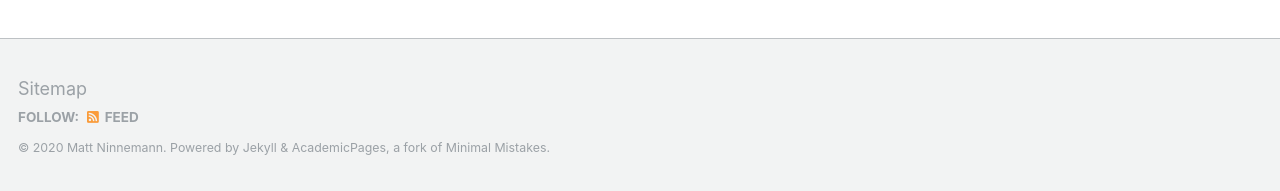
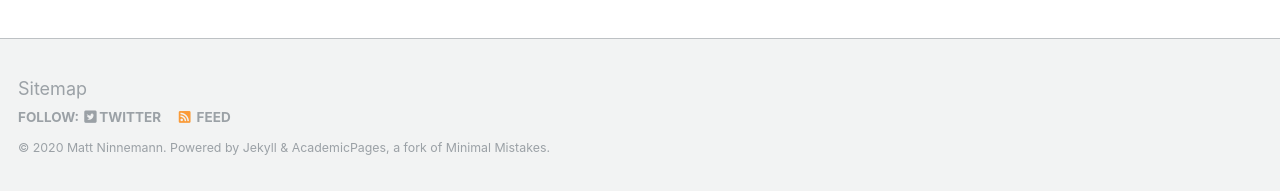
Before and after one commit to maygoo23/maygoo23.github.io, a Jekyll site: the page built from _pages/about.md, in a window 1280 px wide and 900 px high, scrolled down 2463 px. Shown: the part 706-897 px from the top of the window. Built offline with Jekyll 4.4.1, drawn with Linux system fonts in a browser that asks for light colours; some web fonts are replaced.

Commit message:
Add Twitter

```diff
--- a/_config.yml
+++ b/_config.yml
@@ -57,7 +57,7 @@ yandex_site_verification :
 
 # Social Sharing
 twitter:
-  username               : #"maygoo23"
+  username               : "maygoo23"
 facebook:
   username               :
   app_id                 :
```
